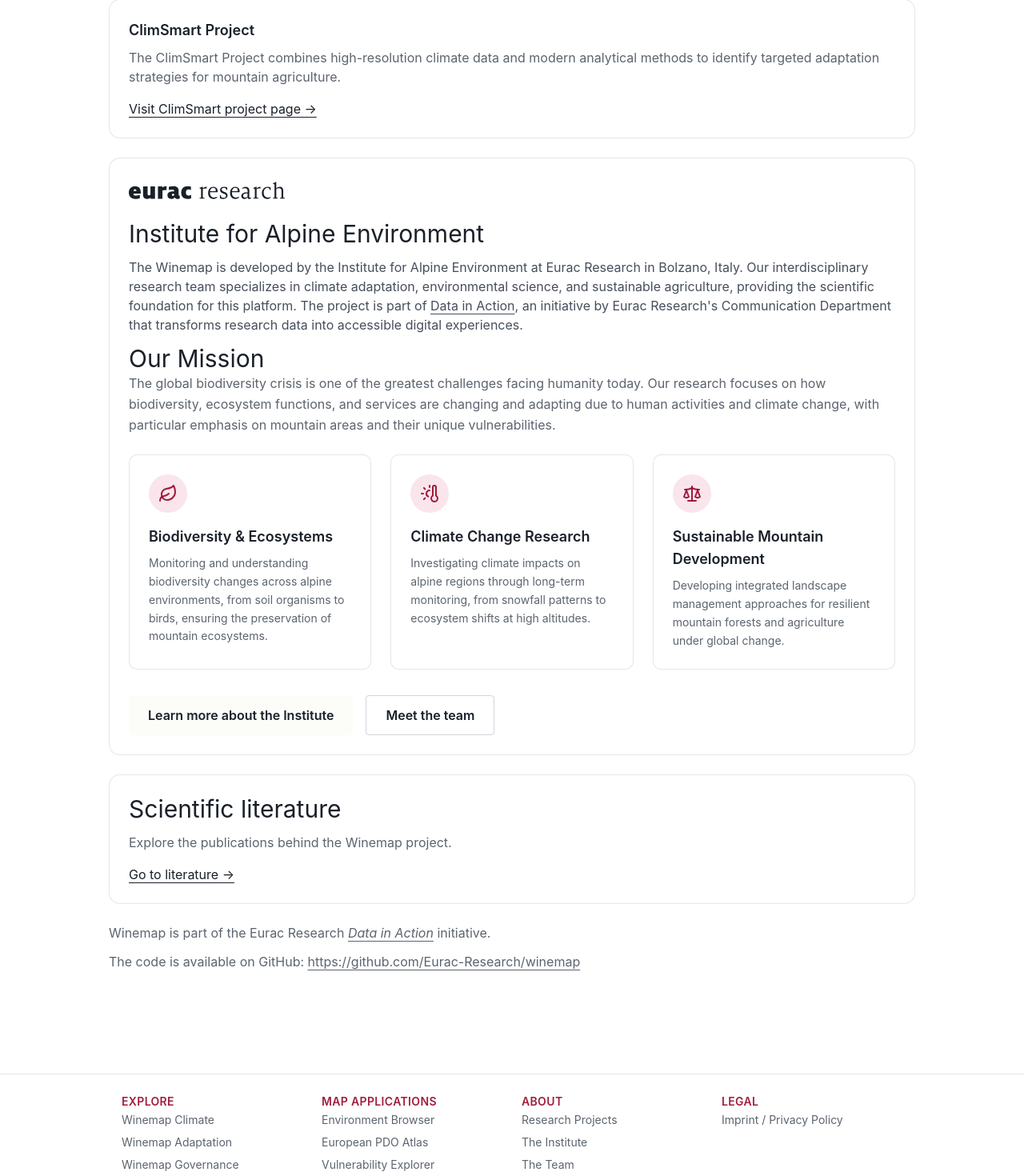
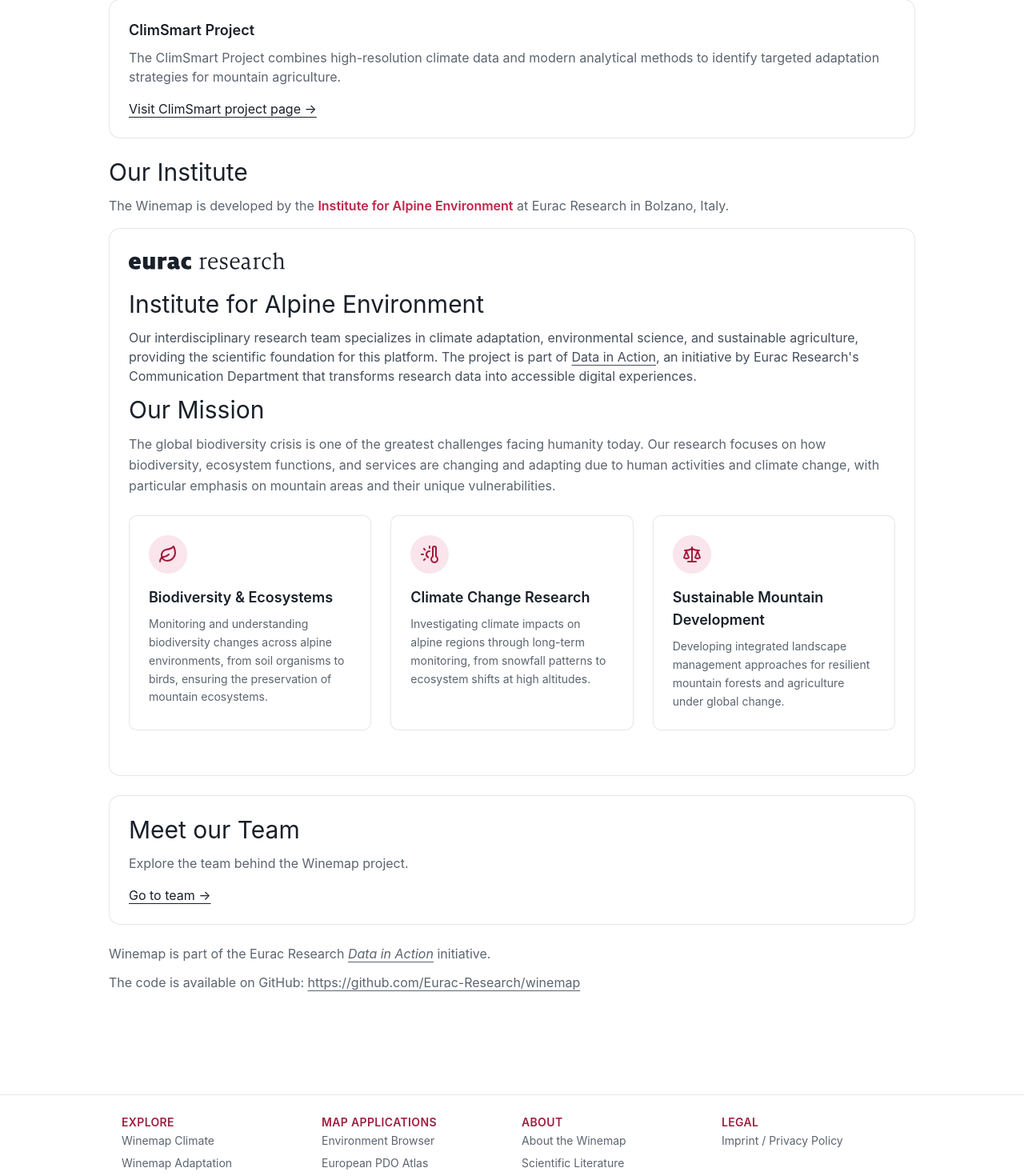
Before and after one commit to Eurac-Research/winemap, a Next.js app: page /about in a window 1280 px wide. Shown: the part 1379-2849 px from the top of the page at 80% size. Built offline with nearby package versions, Linux system fonts and the light colour scheme.

Commit message:
simplify and restructure about page and sub-pages

```diff
--- a/src/app/about/page.tsx
+++ b/src/app/about/page.tsx
@@ -114,6 +114,19 @@ export default function About() {
           </section>
 
           <section id="institute" className="px-8 md:px-12">
+            <h2 className="text-2xl md:text-3xl">Our Institute</h2>
+            <p className="mt-3 text-[color:var(--muted-foreground)]">
+              The Winemap is developed by the{" "}
+              <a
+                href="https://www.eurac.edu/en/institutes-centers/institute-for-alpine-environment"
+                target="_blank"
+                rel="noopener noreferrer"
+                className="font-semibold transition-colors text-[color:var(--primary)]"
+              >
+                Institute for Alpine Environment
+              </a>{" "}
+              at Eurac Research in Bolzano, Italy.
+            </p>
             <div>
               <div className="rounded-xl border p-6 mt-4 border-[color:var(--border-soft)] bg-[color:var(--surface-overlay)]">
                   <div className="flex items-start gap-3 mb-6">
@@ -134,8 +147,7 @@ export default function About() {
                     Institute for Alpine Environment
                   </h2>
                   <p className="mt-3 text-[color:var(--text-base)]">
-                    The Winemap is developed by the Institute for Alpine Environment at
-                    Eurac Research in Bolzano, Italy. Our interdisciplinary research
+                    Our interdisciplinary research
                     team specializes in climate adaptation, environmental science, and
                     sustainable agriculture, providing the scientific foundation for
                     this platform. The project is part of{" "}
@@ -154,7 +166,7 @@ export default function About() {
                   <h2 className="text-2xl md:text-3xl mt-3">
                     Our Mission
                   </h2>
-                  <p className="leading-relaxed mb-6 text-[color:var(--muted-foreground)]">
+                  <p className="mt-3 leading-relaxed mb-6 text-[color:var(--muted-foreground)]">
                     The global biodiversity crisis is one of the greatest challenges facing humanity today. Our research focuses on how biodiversity, ecosystem functions, and services are changing and adapting due to human activities and climate change, with particular emphasis on mountain areas and their unique vulnerabilities.
                   </p>
 
@@ -189,22 +201,6 @@ export default function About() {
                       </p>
                     </div>
                   </div>
-                <div className="mt-6 flex flex-col gap-4 sm:flex-row">
-                  <a
-                    href="https://www.eurac.edu/en/institutes-centers/institute-for-alpine-environment"
-                    target="_blank"
-                    rel="noopener noreferrer"
-                    className="inline-flex items-center justify-center rounded px-6 py-3 font-semibold transition-colors bg-[color:var(--surface)] text-[color:var(--foreground)] hover:bg-[color:var(--surface-panel-muted)]"
-                  >
-                    Learn more about the Institute
-                  </a>
-                  <Link
-                    href="/about/team"
-                    className="inline-flex items-center justify-center rounded border px-6 py-3 font-semibold transition-colors border-[color:var(--border-strong)] text-[color:var(--foreground)] hover:bg-[color:var(--surface-overlay)]"
-                  >
-                    Meet the team
-                  </Link>
-                </div>
               </div>
             </div>
           </section>
@@ -212,15 +208,15 @@ export default function About() {
           <section className="px-8 md:px-12">
             <div>
               <Link
-                href="/literature"
+                href="/about/team"
                 className="block rounded-xl border p-6 transition-colors border-[color:var(--border-soft)] bg-[color:var(--surface-overlay)] hover:border-[color:var(--border-strong)] hover:bg-[color:var(--surface-panel-muted)]"
               >
-                <h2 className="text-2xl md:text-3xl">Scientific literature</h2>
+                <h2 className="text-2xl md:text-3xl">Meet our Team</h2>
                 <p className="mt-3 text-[color:var(--muted-foreground)]">
-                  Explore the publications behind the Winemap project.
+                  Explore the team behind the Winemap project.
                 </p>
                 <span className="mt-4 inline-flex items-center gap-2 underline underline-offset-4">
-                  Go to literature &rarr;
+                  Go to team &rarr;
                 </span>
               </Link>
             </div>
--- a/src/content/main-areas.tsx
+++ b/src/content/main-areas.tsx
@@ -159,20 +159,10 @@ export const mainAreas: MainArea[] = [
     mainHref: "/about",
     categories: [
       {
-        label: "Research Projects",
-        href: "/about#projects",
+        label: "About the Winemap",
+        href: "/about",
         description:
-          "Learn more about the research projects behind the Winemap.",
-      },
-      {
-        label: "The Institute",
-        href: "/about#institute",
-        description: "Discover the scientific institute behind the Winemap.",
-      },
-      {
-        label: "The Team",
-        href: "/about/team",
-        description: "Get to know the people behind the Winemap.",
+          "Learn more about the research projects, the scientific institute and the team behind the Winemap.",
       },
       {
         label: "Scientific Literature",
```
